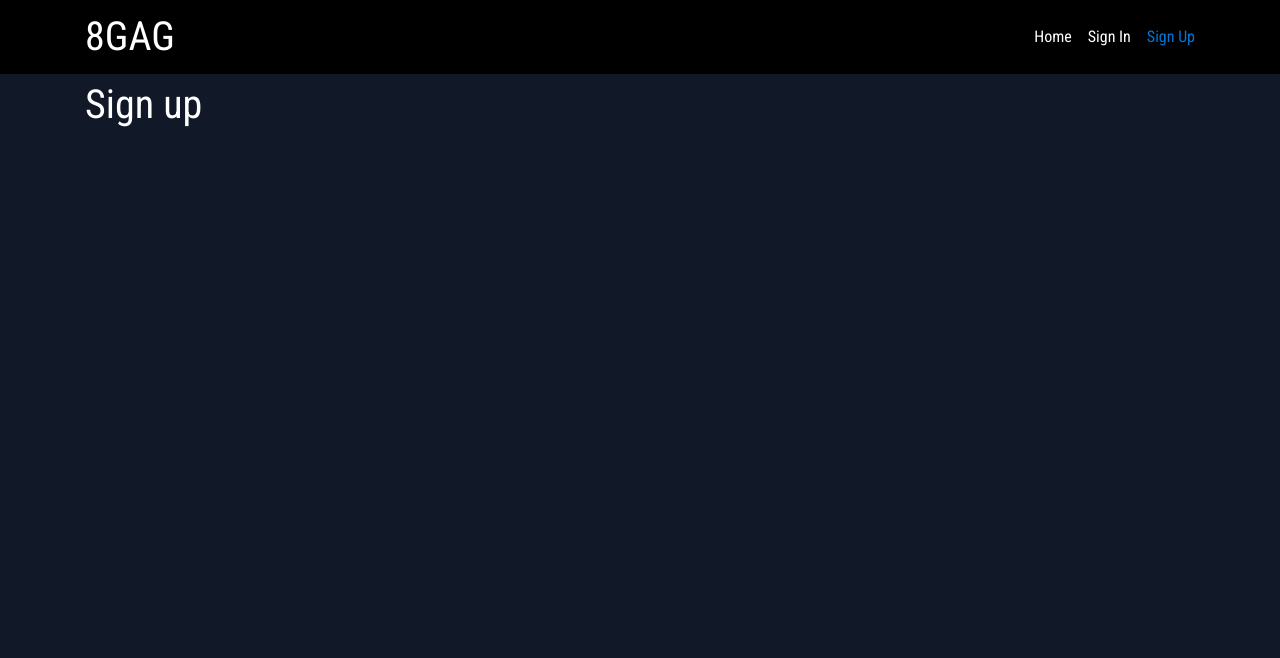
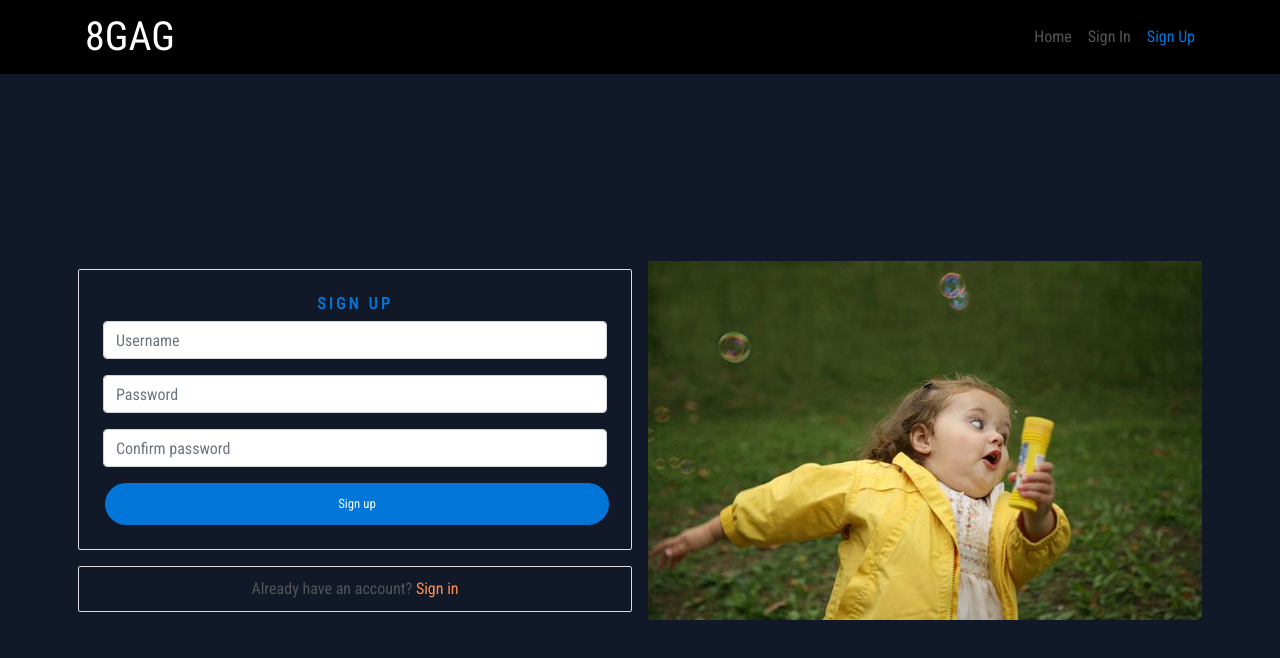
Before and after one commit to TimSchulz1991/project5-8gag-react, a React (Create React App) app: page /signup in a window 1280 px wide. Shown: the top 658 px of the page. Built offline with nearby package versions, Linux system fonts and the light colour scheme.

Commit message:
Set up signup form structure and styling

```diff
--- a/package.json
+++ b/package.json
@@ -6,6 +6,7 @@
     "@testing-library/jest-dom": "^5.16.4",
     "@testing-library/react": "^11.2.7",
     "@testing-library/user-event": "^13.5.0",
+    "axios": "^0.27.2",
     "bootstrap": "^4.6.0",
     "react": "^17.0.2",
     "react-bootstrap": "^1.6.3",
--- a/src/App.js
+++ b/src/App.js
@@ -2,6 +2,8 @@ import NavBar from "./components/NavBar";
 import styles from "./App.module.css";
 import Container from "react-bootstrap/Container";
 import { Route, Switch } from "react-router-dom";
+import "./api/axiosDefaults";
+import SignUpForm from './pages/auth/SignUpForm'
 
 function App() {
     return (
@@ -18,7 +20,7 @@ function App() {
                     <Route
                         exact
                         path="/signup"
-                        render={() => <h1>Sign up</h1>}
+                        render={() => <SignUpForm />}
                     />
                     <Route render={() => <p>Page not found!</p>} />
                 </Switch>
--- a/src/App.module.css
+++ b/src/App.module.css
@@ -7,3 +7,76 @@ body {
 .Main {
     padding-top: 81px;
   }
+
+.Content {
+  background-color: #111827;
+  padding: 10px;
+  border-radius: 2px;
+  border: 1px solid #dadadf;
+}
+
+.FillerImage {
+  object-fit: cover;
+  height: 100%;
+  width: 100%;
+}
+
+.Image {
+  max-height: 40vh;
+  max-width: 100%;
+  object-fit: contain;
+}
+
+* {
+  box-sizing: border-box;
+}
+
+a {
+  color: #555555;
+  transition: color ease-in-out 0.3s;
+}
+
+a:hover {
+  text-decoration: none;
+}
+
+a:hover i {
+  color: #2142b2;
+  transition: color ease-in-out 0.3s;
+}
+
+input[type="file"] {
+  display: none;
+}
+
+i {
+  color: #cfced3;
+  font-size: 1.6rem;
+  padding: 7px;
+  vertical-align: middle;
+}
+
+i:hover {
+  cursor: pointer;
+  transition: color ease-in-out 0.3s;
+  color: #2142b2;
+}
+
+figure {
+  text-align: center;
+  display: inline-block;
+}
+
+/* scrollbar */
+*::-webkit-scrollbar {
+  width: 5px;
+}
+*::-webkit-scrollbar-track {
+  background: #f1f1f1;
+}
+*::-webkit-scrollbar-thumb {
+  background: #888;
+}
+*::-webkit-scrollbar-thumb:hover {
+  background: #555;
+}
--- /dev/null
+++ b/src/api/axiosDefaults.js
@@ -0,0 +1,5 @@
+import axios from "axios";
+
+axios.defaults.baseURL = 'https://drf-api-8gag.herokuapp.com/'
+axios.defaults.headers.post['Content-Type'] = 'multipart/formdata'
+axios.defaults.withCredentials = true
--- /dev/null
+++ b/src/pages/auth/SignUpForm.js
@@ -0,0 +1,75 @@
+import React from "react";
+import { Link } from "react-router-dom";
+
+import styles from "../../styles/SignInUpForm.module.css";
+import btnStyles from "../../styles/Button.module.css";
+import appStyles from "../../App.module.css";
+
+import { Form, Button, Image, Col, Row, Container } from "react-bootstrap";
+import mainMeme from "../../assets/mainMeme.jpeg";
+
+const SignUpForm = () => {
+    return (
+        <Row className={styles.Row}>
+            <Col className="my-auto py-2 p-md-2" md={6}>
+                <Container className={`${appStyles.Content} p-4 `}>
+                    <h1 className={styles.Header}>sign up</h1>
+
+                    <Form>
+                        <Form.Group controlId="username">
+                            <Form.Label className="d-none">Username</Form.Label>
+                            <Form.Control
+                                classname={styles.Input}
+                                type="text"
+                                placeholder="Username"
+                                name="username"
+                            />
+                        </Form.Group>
+
+                        <Form.Group controlId="password1">
+                            <Form.Label className="d-none">Password</Form.Label>
+                            <Form.Control
+                                classname={styles.Input}
+                                type="password"
+                                placeholder="Password"
+                                name="password1"
+                            />
+                        </Form.Group>
+
+                        <Form.Group controlId="password2">
+                            <Form.Label className="d-none">
+                                Confirm password
+                            </Form.Label>
+                            <Form.Control
+                                classname={styles.Input}
+                                type="password"
+                                placeholder="Confirm password"
+                                name="password2"
+                            />
+                        </Form.Group>
+
+                        <Button
+                            className={`${btnStyles.Button} ${btnStyles.Wide} ${btnStyles.Bright}`}
+                            type="submit"
+                        >
+                            Sign up
+                        </Button>
+                    </Form>
+                </Container>
+                <Container className={`mt-3 ${appStyles.Content}`}>
+                    <Link className={styles.Link} to="/signin">
+                        Already have an account? <span>Sign in</span>
+                    </Link>
+                </Container>
+            </Col>
+            <Col
+                md={6}
+                className={`my-auto d-none d-md-block p-2 ${styles.SignUpCol}`}
+            >
+                <Image className={`${appStyles.FillerImage}`} src={mainMeme} />
+            </Col>
+        </Row>
+    );
+};
+
+export default SignUpForm;
--- /dev/null
+++ b/src/styles/Button.module.css
@@ -0,0 +1,71 @@
+
+
+.Button {
+    font-size: 0.8rem;
+    align-self: center;
+    border-radius: 100px;
+    border-color: transparent;
+    padding: 4px 10px;
+    margin-left: 2px;
+    margin-right: 2px;
+    min-width: 75px;
+  }
+
+  .Button:hover {
+    opacity: 0.8;
+    border-color: transparent;
+    cursor: pointer;
+  }
+
+  .Button:hover:active {
+    background-color: #2142b2 !important;
+  }
+
+  .Button:active {
+    background-color: #2142b2 !important;
+  }
+
+  .Button:focus {
+    background-color: #2142b2;
+  }
+
+  .Wide {
+    padding: 10px 50px;
+    width: 100%;
+  }
+
+  .Blue,
+  .BlueOutline:hover,
+  .Bright:hover {
+    background-color: #2142b2;
+    color: #ffffff;
+  }
+
+  .BlueOutline,
+  .Blue:hover {
+    /* border: 1px solid #2142b2; */
+    background-color: #ffffff;
+    color: #2142b2;
+  }
+
+  .Black,
+  .BlackOutline:hover {
+    /* background-color: #242a3d;
+    color: white; */
+    background-color: #242a3d;
+    color: aliceblue;
+  }
+
+  .Black:hover,
+  .BlackOutline {
+    /* background-color: #dadadf;
+    color: #242a3d;
+    border-color: #242a3d; */
+    background-color: aliceblue;
+    color: #242a3d;
+  }
+
+  .Bright {
+    background-color: #0275d8;
+    color: #ffffff;
+  }
--- /dev/null
+++ b/src/styles/SignInUpForm.module.css
@@ -0,0 +1,46 @@
+.Row {
+    height: calc(100vh - 81px);
+  }
+  .Input {
+    background: #ffffff;
+    border: 1px solid #f0f1f9;
+    box-sizing: border-box;
+    border-radius: 2px;
+    color: #7177a1;
+    text-align: center;
+    padding: 10px;
+  }
+
+  .Header {
+    font-style: normal;
+    font-weight: bold;
+    font-size: 16px;
+    line-height: 19px;
+    text-align: center;
+    letter-spacing: 0.2em;
+    text-transform: uppercase;
+    color: #0275d8;
+  }
+
+  .Link {
+    text-decoration: none;
+    text-align: center;
+    display: block;
+    margin: auto;
+  }
+
+  .Link span {
+    color: #ff9254;
+  }
+
+  .Container {
+    padding: 30px 10px;
+  }
+
+  .SignInCol {
+    height: 320px;
+  }
+
+  .SignUpCol {
+    height: 375px;
+  }
```
Also changed, not shown: src/assets/mainMeme.jpeg (added), 1 other file (tests, documents, lock files or other folders).
